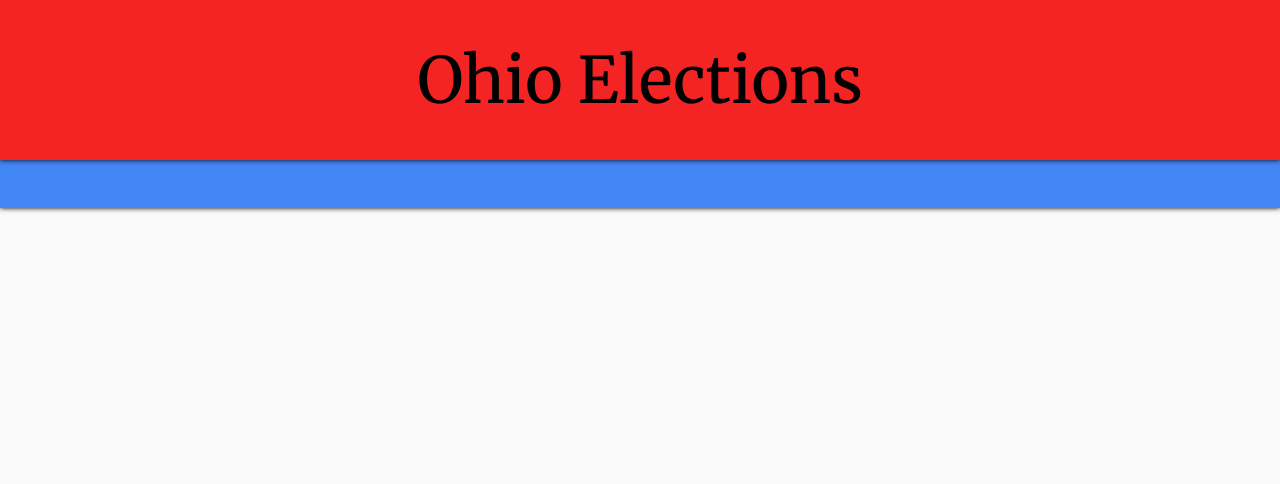
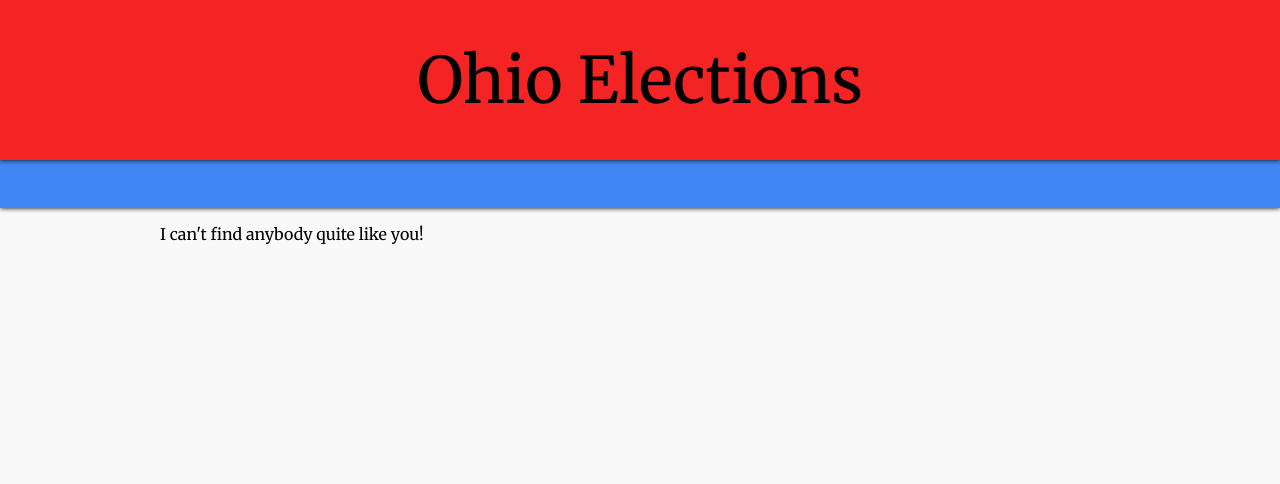
Before and after one commit to battywombat/Elections, a Flask app: template templates/rankings.html in a window 1280 px wide. Shown: the top 484 px of the page. Run offline with Flask 2, Linux system fonts and the light colour scheme; the template is opened without the code that fills it, so the values that code supplies are empty; some libraries are stand-ins or nearby versions.

Commit message:
add error message if no users share your views

```diff
--- a/templates/rankings.html
+++ b/templates/rankings.html
@@ -1,9 +1,13 @@
 {% extends "base.html" %}
 {% block body %}
+    {% if rankings|length == 0 %}
+    <p>I can't find anybody quite like you!</p>
+    {% else %}
         <ol>
         {% for name, id, votes in rankings %}
         <li>
             <a href="/users/{{ id }}">{{ name }}</a> ({{votes}})
         </li>
         {% endfor %}
+    {% endif %}
 {% endblock %}
```
Lines whose indentation alone changed are shown as unchanged.
